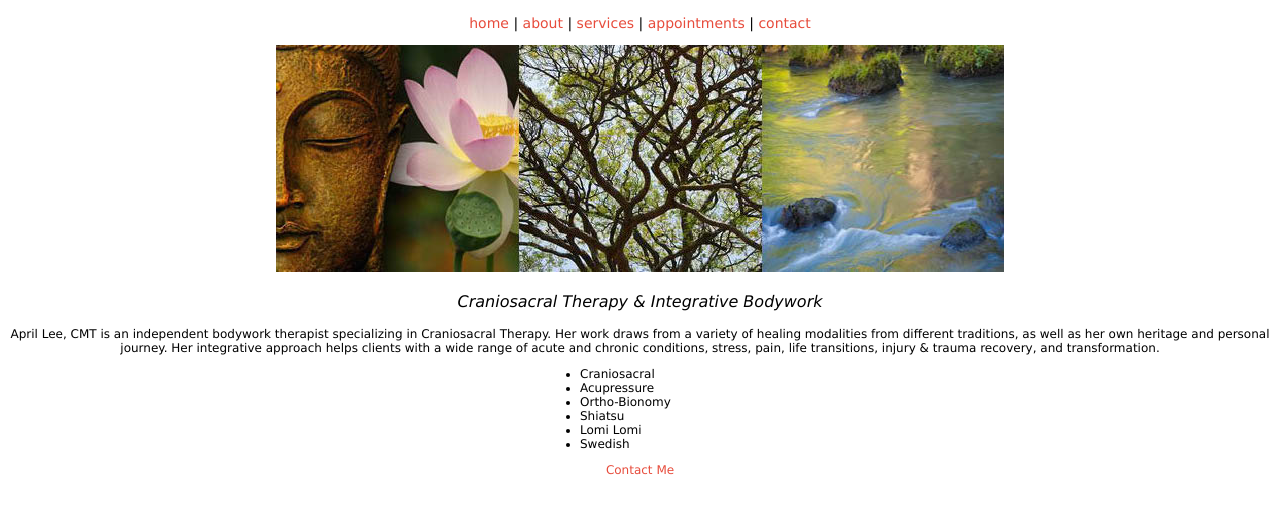
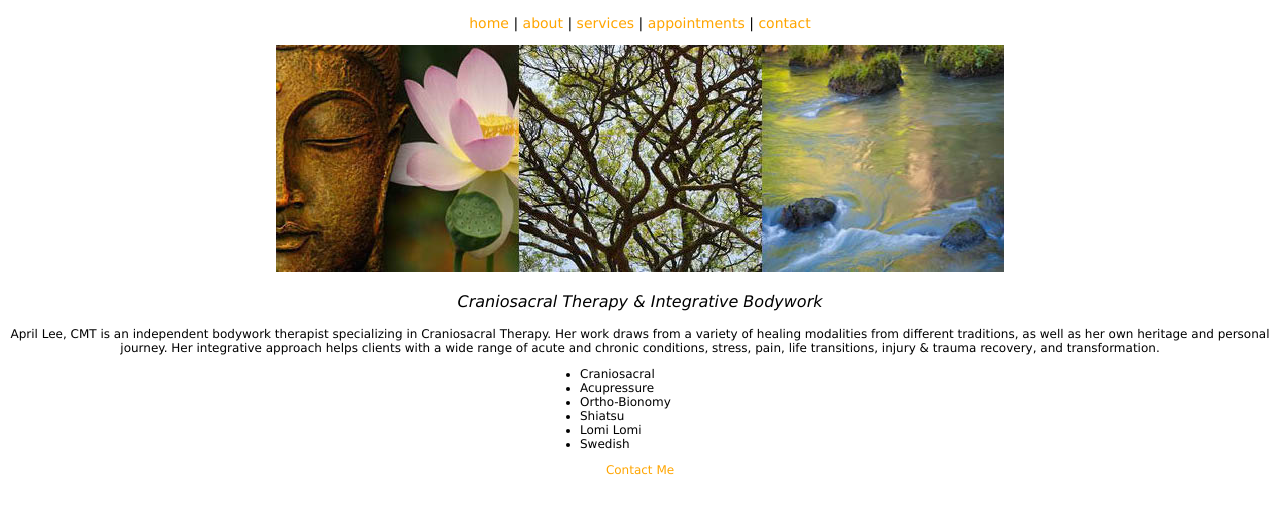
Before and after one commit to aprilleecmt/aprilleecmt.github.io, a plain HTML site: page unit3/index.html in a window 1280 px wide. Shown: the part 51-564 px from the top of the page. Drawn offline with Linux system fonts and the light colour scheme; a web font is replaced by a local one.

Commit message:
colorchanges

```diff
--- a/unit3/style.css
+++ b/unit3/style.css
@@ -12,14 +12,13 @@ font-size: 26px;
 	font-size: 14px;
 }
 a {
-	color: #e74c3c;
+	color: orange;
 	text-decoration: none;
 }
 
 a:hover {
-	color: teal;
+	color: gray;
 }
-
 #slogan {
 	font-style: italic;
 	font-size: 16px;
```
